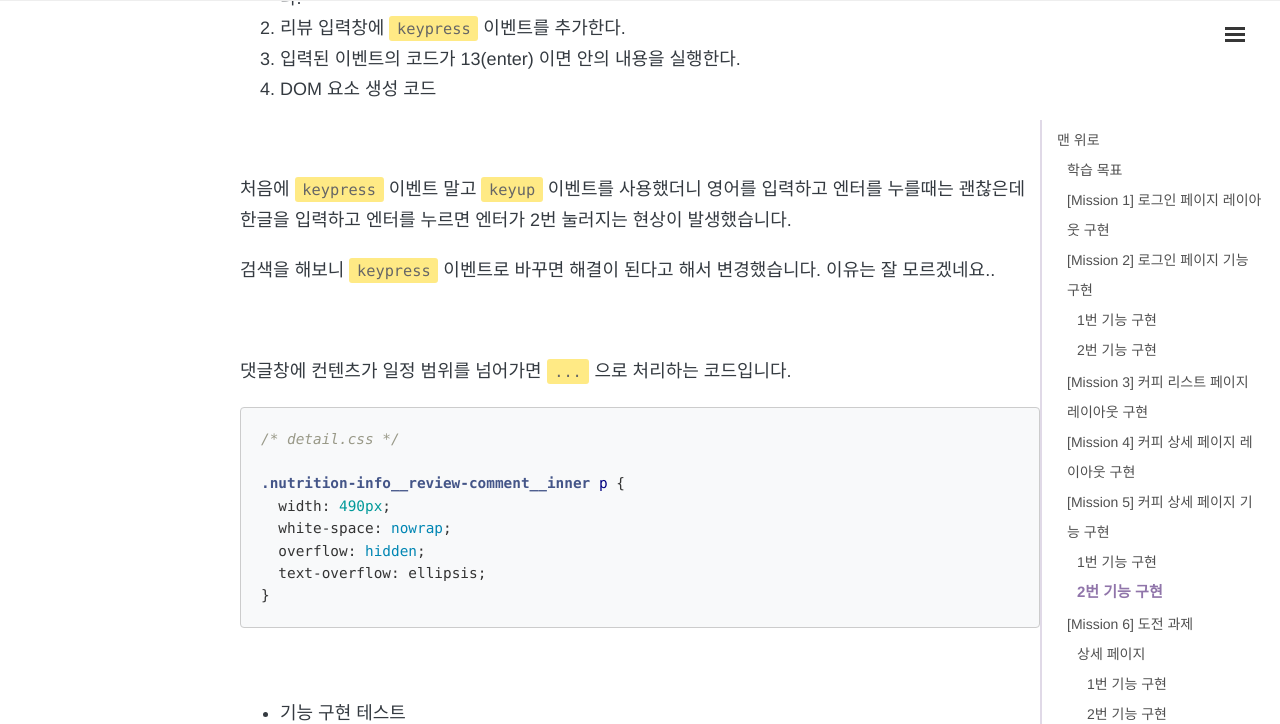
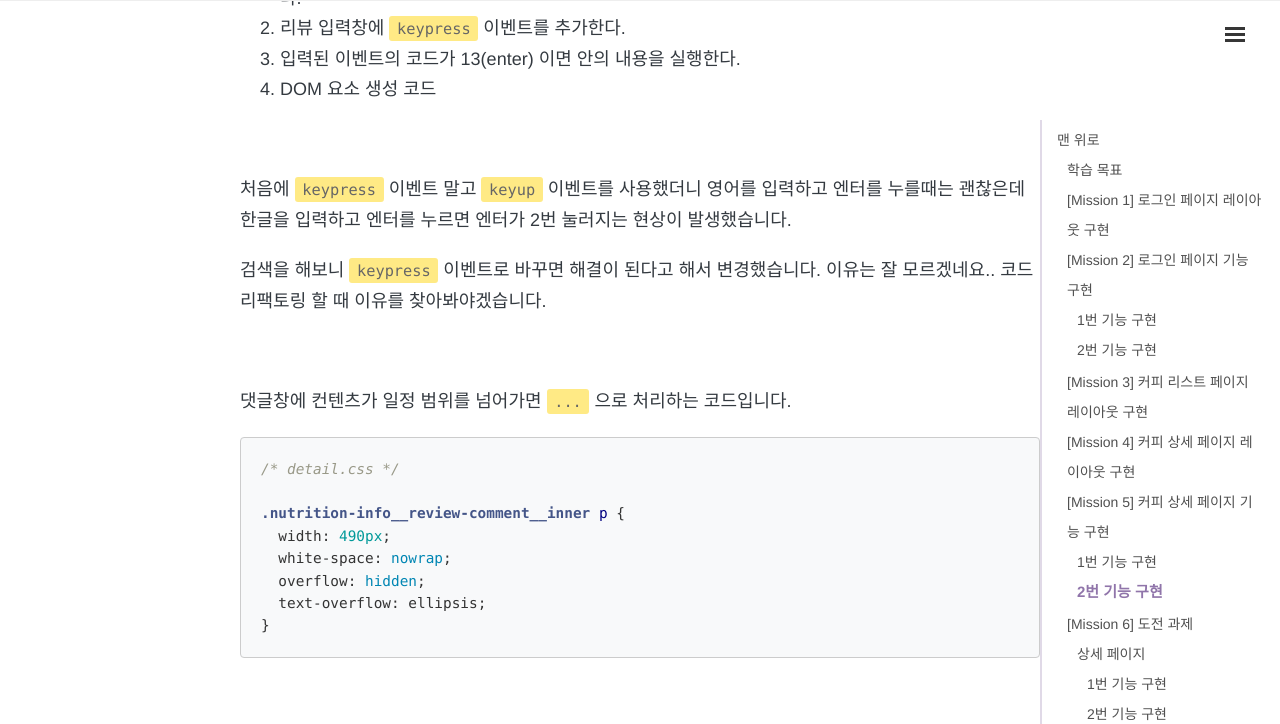
Before and after one commit to 1day1commit/1day1commit.github.io, a Jekyll site: the page built from _posts/WeCode/2021-11-24-wecode-09.md, in a window 1280 px wide and 900 px high, scrolled down 8982 px, cut to the strip 0-724 px from the top of the window. Built offline with Jekyll 4.4.1, drawn with Linux system fonts in a browser that asks for light colours; nearby versions of some CDN libraries; comment, search, counter and statistics services are not loaded.

Commit message:
포스터 수정

```diff
--- a/_posts/WeCode/2021-11-24-wecode-09.md
+++ b/_posts/WeCode/2021-11-24-wecode-09.md
@@ -302,7 +302,7 @@
 
 처음에 `keypress` 이벤트 말고 `keyup` 이벤트를 사용했더니 영어를 입력하고 엔터를 누를때는 괜찮은데 한글을 입력하고 엔터를 누르면 엔터가 2번 눌러지는 현상이 발생했습니다.
 
-검색을 해보니 `keypress` 이벤트로 바꾸면 해결이 된다고 해서 변경했습니다. 이유는 잘 모르겠네요..
+검색을 해보니 `keypress` 이벤트로 바꾸면 해결이 된다고 해서 변경했습니다. 이유는 잘 모르겠네요.. 코드 리팩토링 할 때 이유를 찾아봐야겠습니다.
 
 <br>
 
```
Also changed, not shown: other parts of _posts/WeCode/2021-11-24-wecode-09.md (+1 -1 lines).
